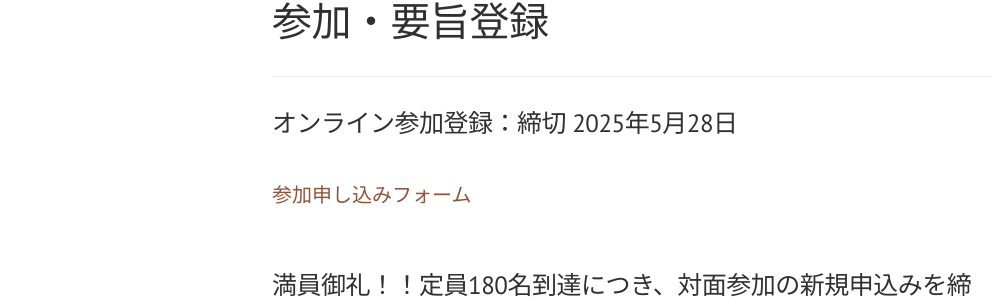
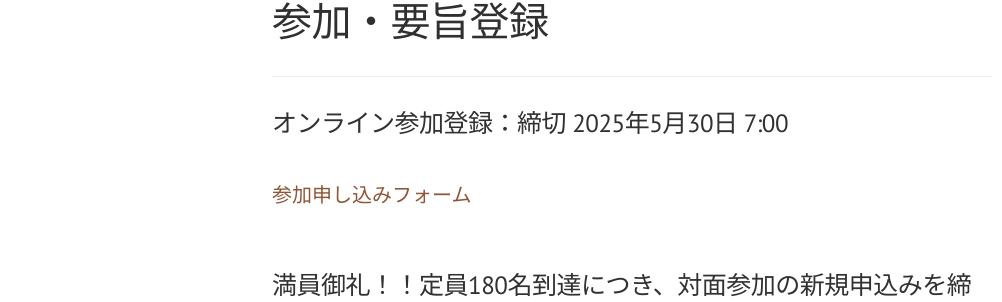
Before and after one commit to SystemsEthology/website, a Jekyll site: the page built from event_01/conference01_join.md, in a window 1280 px wide and 900 px high. Shown: the part 136-438 px from the top of the window, without its empty margins (8-1010 px from the left). Built offline with Jekyll 4.4.1, drawn with Linux system fonts in a browser that asks for light colours.

Commit message:
Update conference01_join.md

```diff
--- a/event_01/conference01_join.md
+++ b/event_01/conference01_join.md
@@ -5,7 +5,7 @@ order: 5
 ---
 ***
 
-### オンライン参加登録：締切 2025年5月28日
+### オンライン参加登録：締切 2025年5月30日 7:00
 
 <br>
 <a href="https://docs.google.com/forms/d/e/1FAIpQLSf9qamzFU8ASwbuUoWOm4jo6NI-S5W2wlpox1_JBeGU5IsTjg/viewform?usp=header" target="_blank" rel="noopener noreferrer">
```
